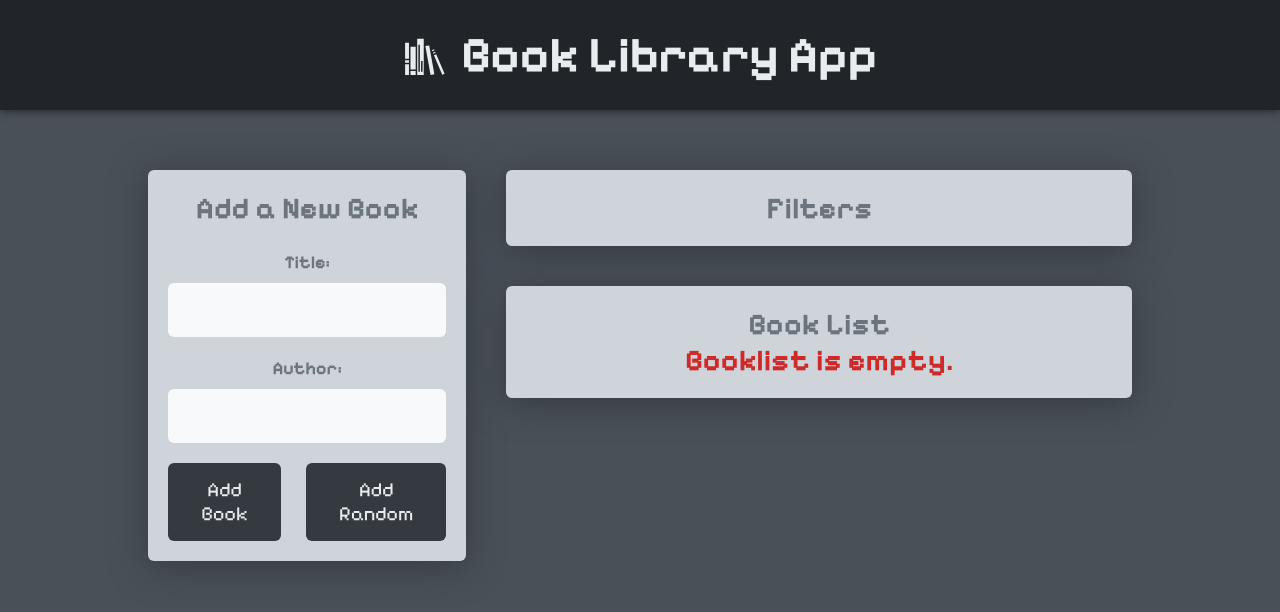
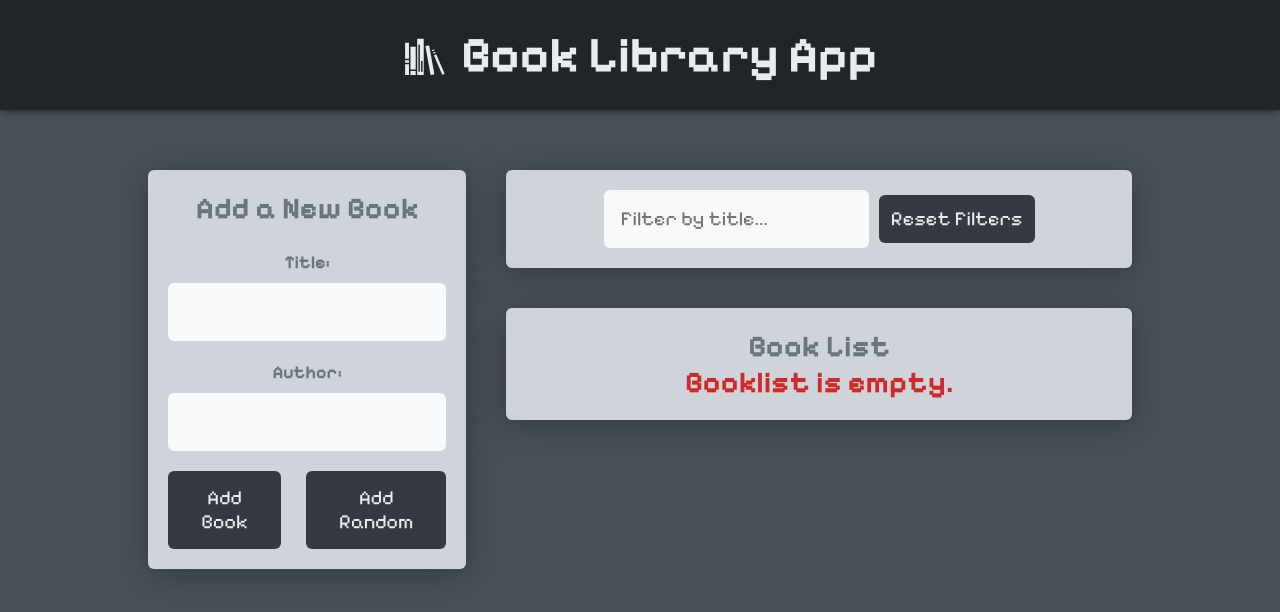
Before and after one commit to EvgMarty/BookLibraryApp, a React (Create React App) app in the folder frontend/: page / in a window 1280 px wide. Shown: the top 612 px of the page. Built offline with nearby package versions, Linux system fonts and the light colour scheme.

Commit message:
Filter ridux slice and filter by title

```diff
--- a/frontend/src/components/BookForm/BookForm.module.scss
+++ b/frontend/src/components/BookForm/BookForm.module.scss
@@ -31,6 +31,11 @@
   padding: 15px;
   border-radius: 6px;
   font-size: 20px;
+  border: solid 2px #f8f9fa;
+
+  &:focus {
+    border: solid 2px #343a40;
+  }
 }
 
 .btnWrap {
--- a/frontend/src/components/BookList/BookList.jsx
+++ b/frontend/src/components/BookList/BookList.jsx
@@ -1,13 +1,14 @@
 import styles from './BookList.module.scss';
 import { useSelector, useDispatch } from 'react-redux';
 import { deletedBook, toggleFavorite } from '../../redux/books/actionCreators';
+import { selectTitleFilter } from '../../redux/slices/filterSlice';
 import { RiDeleteBin2Fill } from 'react-icons/ri';
 import { BsBookmarkStar, BsBookmarkStarFill } from 'react-icons/bs';
 
 const BookList = () => {
   const books = useSelector((state) => state.books);
+  const titleFilter = useSelector(selectTitleFilter);
   const dispatch = useDispatch();
-
   //Отправка айд при нажатии на кнопку удалить
   const handlerDeleteBook = (id) => {
     dispatch(deletedBook(id));
@@ -17,6 +18,14 @@ const BookList = () => {
     dispatch(toggleFavorite(id));
   };
 
+  //создаем новый масив  прошедший фильтрацию по тайтлу
+  const filteredBooks = books.filter((book) => {
+    const matchesTitle = book.title
+      .toLowerCase()
+      .includes(titleFilter.toLowerCase());
+    return matchesTitle;
+  });
+
   return (
     <div className={styles.appBlock}>
       <h2>Book List</h2>
@@ -25,7 +34,7 @@ const BookList = () => {
           <p className={styles.noneBooks}>Booklist is empty.</p>
         ) : (
           <ul className={styles.booksWrap}>
-            {books.map((book, i) => {
+            {filteredBooks.map((book, i) => {
               return (
                 <li key={book.id}>
                   <div>
--- a/frontend/src/components/Filter/Filter.jsx
+++ b/frontend/src/components/Filter/Filter.jsx
@@ -1,9 +1,37 @@
 import styles from './Filter.module.scss';
+import { useDispatch, useSelector } from 'react-redux';
+import {
+  setTitleFilter,
+  selectTitleFilter,
+  resetFilters,
+} from '../../redux/slices/filterSlice';
 
 const Filter = () => {
+  const dispatch = useDispatch();
+  const titleFilter = useSelector(selectTitleFilter);
+
+  const handlerTitleFilterChange = (e) => {
+    return dispatch(setTitleFilter(e.target.value));
+  };
+
+  const handleResetFilters = () => {
+    dispatch(resetFilters());
+  };
+
   return (
     <div className={styles.appBlock}>
-      <h2>Filters</h2>
+      <div className={styles.inputGroup}>
+        <input
+          className={styles.input}
+          type="text"
+          placeholder="Filter by title..."
+          onChange={handlerTitleFilterChange}
+          value={titleFilter}
+        />
+        <button className={styles.btn} title='Reset' onClick={handleResetFilters}>
+          Reset Filters
+        </button>
+      </div>
     </div>
   );
 };
--- a/frontend/src/components/Filter/Filter.module.scss
+++ b/frontend/src/components/Filter/Filter.module.scss
@@ -7,3 +7,31 @@
   text-align: center;
   box-shadow: 0px 5px 35px 0px #343a40;
 }
+
+.inputGroup {
+  display: flex;
+  gap: 10px;
+  flex-wrap: wrap;
+  align-items: center;
+  justify-content: center;
+}
+.input {
+  color: #343a40;
+  background: #f8f9fa;
+  padding: 15px;
+  border-radius: 6px;
+  font-size: 20px;
+  border: solid 2px #f8f9fa;
+  &:focus {
+    border: solid 2px #343a40;
+  }
+}
+
+.btn {
+  color: #e9ecef;
+  background: #343a40;
+  padding: 12px;
+  font-size: 20px;
+  border-radius: 6px;
+  transition: all 0.2s ease-in-out;
+}
--- /dev/null
+++ b/frontend/src/redux/slices/filterSlice.js
@@ -0,0 +1,25 @@
+import { createSlice } from '@reduxjs/toolkit';
+
+const initialState = {
+  title: '',
+};
+
+const filterSlice = createSlice({
+  name: 'filter',
+  initialState,
+  reducers: {
+    setTitleFilter: (state, action) => {
+      return { ...state, title: action.payload };
+    },
+    resetFilters: (state) => {
+      return { ...initialState };
+    },
+  },
+});
+
+//Выбор определенной части состояние
+export const selectTitleFilter = (state) => state.filter.title;
+
+export const { setTitleFilter, resetFilters } = filterSlice.actions;
+
+export default filterSlice.reducer;
--- a/frontend/src/redux/store.js
+++ b/frontend/src/redux/store.js
@@ -1,9 +1,11 @@
 import { configureStore } from '@reduxjs/toolkit';
 import booksReducer from './books/reducer';
+import filterReducer from './slices/filterSlice';
 
 const store = configureStore({
   reducer: {
     books: booksReducer,
+    filter: filterReducer,
   },
 });
 
```
